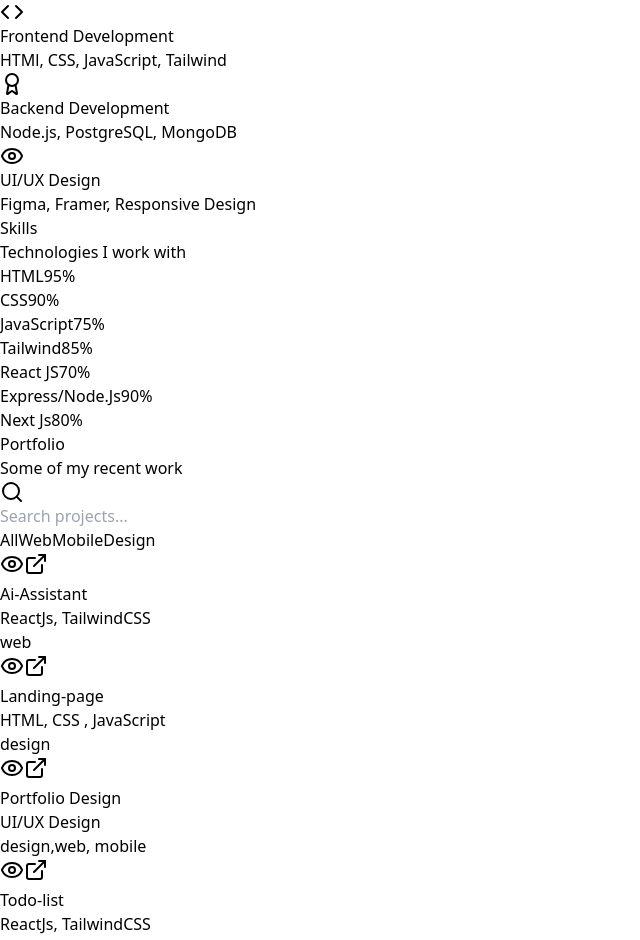
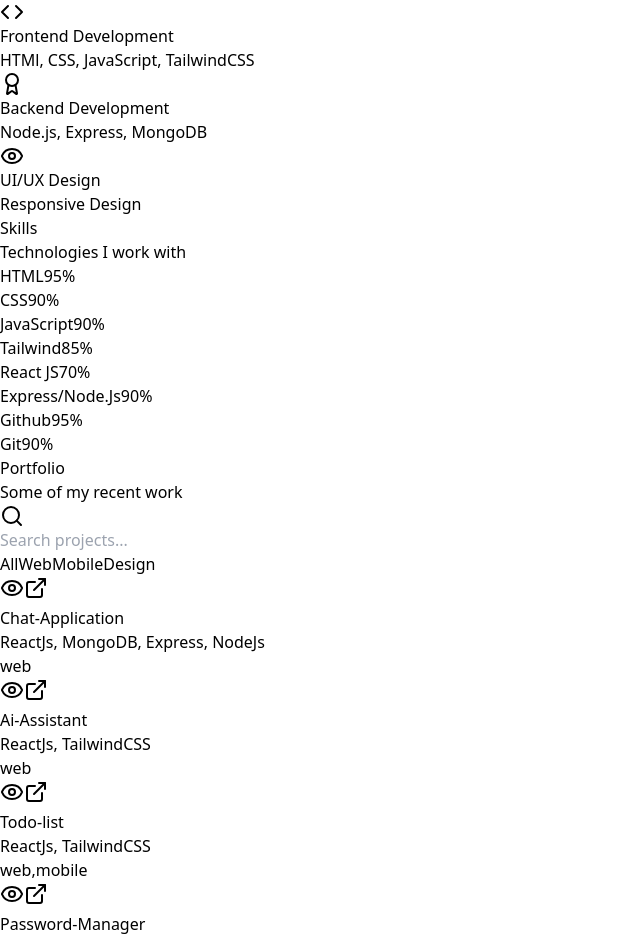
Before and after one commit to vedchaudhary2005/Portfolio-website, a React (Vite) app: page / in a window 1280 px wide. Shown: the part 1168-2108 px from the top of the page, without its empty margins (0-640 px from the left). Built offline with nearby package versions, Linux system fonts and the light colour scheme.

Commit message:
Changes in Project section, skills and footer

```diff
--- a/src/components/About.jsx
+++ b/src/components/About.jsx
@@ -14,9 +14,9 @@ const About = ({ isDarkMode, theme }) => {
 
         <div className="grid md:grid-cols-3 gap-8">
           {[
-            { icon: Code, title: 'Frontend Development', desc: 'HTMl, CSS, JavaScript, Tailwind' },
-            { icon: Award, title: 'Backend Development', desc: 'Node.js, PostgreSQL, MongoDB' },
-            { icon: Eye, title: 'UI/UX Design', desc: 'Figma, Framer, Responsive Design' }
+            { icon: Code, title: 'Frontend Development', desc: 'HTMl, CSS, JavaScript, TailwindCSS' },
+            { icon: Award, title: 'Backend Development', desc: 'Node.js, Express, MongoDB' },
+            { icon: Eye, title: 'UI/UX Design', desc: 'Responsive Design' }
           ].map((skill, index) => {
             const IconComponent = skill.icon;
             return (
--- a/src/components/Footer.jsx
+++ b/src/components/Footer.jsx
@@ -6,7 +6,6 @@ const Footer = ({ isDarkMode }) => {
   const socialLinks = [
     { icon: Twitter, href: 'https://x.com/CodexVelocity_', label: 'Twitter' },
     { icon: Linkedin, href: 'https://www.linkedin.com/in/ved-chaudhary-179343352/', label: 'LinkedIn' },
-    { icon: Instagram, href: 'https://instagram.com', label: 'Instagram' },
     { icon: Github, href: 'https://github.com/vedchaudhary2005', label: 'GitHub' },
     { icon: ImWhatsapp, href: 'https://wa.me/8429366583', label: 'WhatsApp' }
   ];
@@ -35,7 +34,7 @@ const Footer = ({ isDarkMode }) => {
           </div>
           <div className="border-t border-gray-800 pt-8">
             <p className="text-gray-400">
-              © 2025 Portfolio. All rights reserved. Built with React & Tailwind CSS.
+              © 2026 Portfolio. All rights reserved. Built with React & Tailwind CSS.
             </p>
           </div>
         </div>
--- a/src/components/Portfolio.jsx
+++ b/src/components/Portfolio.jsx
@@ -6,6 +6,15 @@ const Portfolio = ({ theme }) => {
   const [selectedFilter, setSelectedFilter] = useState('all');
 
   const projects = [
+    {
+    id: 4,
+    title: 'Chat-Application',
+    category: 'web',
+    tech: 'ReactJs, MongoDB, Express, NodeJs',
+    image: 'from-orange-400 to-green-400',
+    liveUrl:'https://chatapp-225s.onrender.com/',
+    github:'https://github.com/vedchaudhary2005/Realtime-ChatApp'
+  },
     {
       id: 1,
       title: 'Ai-Assistant',
@@ -16,31 +25,32 @@ const Portfolio = ({ theme }) => {
       github: 'https://github.com/vedchaudhary2005/Ai-assistant'
     },
     {
-      id: 2,
-      title: 'Landing-page',
-      category: 'design',
-      tech: 'HTML, CSS , JavaScript',
-      image: 'from-green-400 to-blue-400',
-      github: 'https://github.com/vedchaudhary2005/landing-page',
-      liveUrl: 'https://pagessssssssssssssssssssssssssssssss.netlify.app/'
+      id: 3,
+      title: 'Todo-list',
+      category: 'web,mobile',
+      tech: 'ReactJs, TailwindCSS',
+      image: 'from-yellow-400 to-red-400',
+      liveUrl:'https://planifys.netlify.app/',
+      github:'https://github.com/vedchaudhary2005/Todo-List'
     },
     {
-      id: 3,
+      id: 5,
+      title: 'Password-Manager',
+      category: 'web,mobile',
+      tech: 'ReactJs, TailwindCSS',
+      image: 'from-yellow-400 to-blue-400',
+      liveUrl:'https://securaa.netlify.app/',
+      github:'https://github.com/vedchaudhary2005/Todo-List'
+    },
+
+    {
+      id: 2,
       title: 'Portfolio Design',
       category: 'design,web, mobile',
       tech: 'UI/UX Design',
       image: 'from-pink-400 to-red-400',
       liveUrl: 'https://vedportfolioo.netlify.app/',
       github: ''
-    },
-    {
-      id: 4,
-      title: 'Todo-list',
-      category: 'web,mobile',
-      tech: 'ReactJs, TailwindCSS',
-      image: 'from-yellow-400 to-red-400',
-      liveUrl:'https://planifys.netlify.app/',
-      github:'https://github.com/vedchaudhary2005/Todo-List'
     },
   ];
 
--- a/src/components/Skills.jsx
+++ b/src/components/Skills.jsx
@@ -4,11 +4,12 @@ const Skills = ({ isDarkMode, theme }) => {
   const skills = [
     { name: 'HTML', level: 95 },
     { name: 'CSS', level: 90 },
-    { name: 'JavaScript', level: 75 },
+    { name: 'JavaScript', level: 90 },
     { name: 'Tailwind', level: 85 },
     { name: 'React JS', level: 70 },
     { name: 'Express/Node.Js', level: 90 },
-    { name: 'Next Js', level: 80 }
+    { name: 'Github', level: 95 },
+    { name: 'Git', level: 90 },
   ];
 
   return (
```
